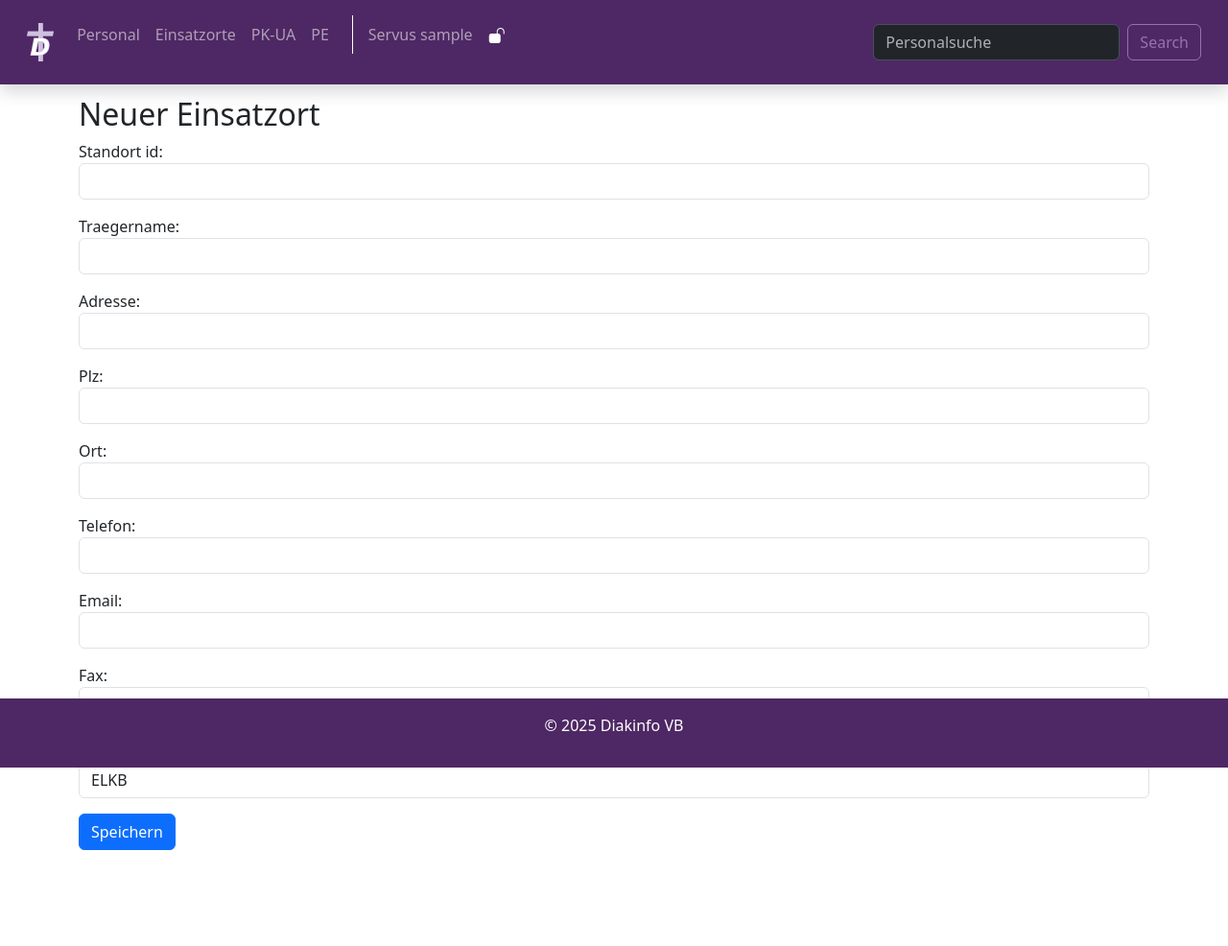
After one commit to VolliVollkrass/diakonen-portal, a Django app: page /einsatzorte/neuer_einsatzort/ in a window 1280 px wide. The commit adds this page. Shown: the whole page at 96% size. Run offline with Django 5.2, Linux system fonts and the light colour scheme; the visitor is signed in with stand-in values (Sample User, id 1).

Commit message:
Diakonen-Info-App Einsatzorte

```diff
--- a/diakinfo/settings.py
+++ b/diakinfo/settings.py
@@ -126,8 +126,6 @@ STATICFILES_DIRS = [
     BASE_DIR / "static",
 ]
 
-STATIC_ROOT = BASE_DIR / "staticfiles"
-
 # Default primary key field type
 # https://docs.djangoproject.com/en/5.2/ref/settings/#default-auto-field
 
--- a/personal/forms.py
+++ b/personal/forms.py
@@ -53,3 +53,20 @@ class EinsatzForm(forms.ModelForm):
             'umfang': forms.TextInput(attrs={'class': 'form-control'}),
 
         }
+
+class EinsatzortForm(forms.ModelForm):
+    class Meta:
+        model = Einsatzort
+        fields = ('standort_id', 'traegername', 'adresse', 'plz', 'ort', 'telefon', 'email', 'fax', 'traegerform')
+
+        widgets = {
+            'standort_id': forms.TextInput(attrs={'class': 'form-control'}),
+            'traegername': forms.TextInput(attrs={'class': 'form-control'}),
+            'adresse': forms.TextInput(attrs={'class': 'form-control'}),
+            'plz': forms.NumberInput(attrs={'class': 'form-control'}),
+            'ort': forms.TextInput(attrs={'class': 'form-control'}),
+            'telefon': forms.TextInput(attrs={'class': 'form-control'}),
+            'email': forms.EmailInput(attrs={'class': 'form-control'}),
+            'fax': forms.TextInput(attrs={'class': 'form-control'}),
+            'traegerform': forms.Select(attrs={'class': 'form-control'}),
+        }
--- a/personal/models.py
+++ b/personal/models.py
@@ -140,6 +140,11 @@ class Einsatzort(models.Model):
     telefon = models.CharField(max_length=30, blank=True, null=True)
     email = models.EmailField(max_length=100, blank=True, null=True)
     fax = models.CharField(max_length=30, blank=True, null=True)
+    traegerform = models.CharField(max_length=20, choices=TRAEGER_CHOICES, default='ELKB')
+
+    @property
+    def letzter_diakon(self):
+        return self.einsaetze.order_by('-startdatum').first() if self.einsaetze.exists() else None
 
     def __str__(self):
         return f"{self.traegername} ({self.standort_id})"
--- /dev/null
+++ b/personal/templates/einsatz/neuer_einsatzort.html
@@ -0,0 +1,12 @@
+{% extends "personal/base.html" %}
+
+{% block title %}Neuer Einsatzort{% endblock %}
+
+{% block content %}
+    <h2>Neuer Einsatzort</h2>
+    <form method="post">
+        {% csrf_token %}
+        {{ form.as_p }}
+        <button type="submit" class="btn btn-primary">Speichern</button>
+    </form>
+{% endblock %}
--- a/personal/templates/personal/menu.html
+++ b/personal/templates/personal/menu.html
@@ -11,6 +11,9 @@
 
         <li class="nav-item">
           <a class="nav-link" href="{% url 'personal' %}">Personal</a>
+        </li>
+        <li class="nav-item">
+          <a class="nav-link" href="{% url 'einsatzorte' %}">Einsatzorte</a>
         </li>
         <li class="nav-item">
           <a class="nav-link" href="{% url 'pkua' %}">PK-UA</a>
--- a/personal/urls.py
+++ b/personal/urls.py
@@ -7,7 +7,6 @@ urlpatterns = [
     path('', views.start, name='start'),
     path('personal/', views.personal, name='personal'),
     path('personal/<int:pk>/', views.person_detail, name='person_detail'),
-    path('testseite/', views.testseite, name='testseite'),
     path('personal/<int:pk>/neuer_kontakt/', views.neuer_kontakt, name='neuer_kontakt'),
     path('personal/<int:pk>/edit_kontakt/<int:kontakt_pk>/', views.neuer_kontakt, name='edit_kontakt'),
     path('pkua/', views.pkua, name='pkua'),
@@ -18,5 +17,7 @@ urlpatterns = [
     path('personal/<int:pk>/neuer_einsatz/', views.neuer_einsatz, name='neuer_einsatz'),
     path('personal/<int:pk>/edit_einsatz/<int:einsatz_pk>/', views.neuer_einsatz, name='edit_einsatz'),
     path('personal/<int:pk>/generate_pdf/', views.generate_pdf, name='generate_pdf'),
-
+    path('einsatzorte/', views.einsatzorte, name='einsatzorte'),
+    path('einsatzorte/neuer_einsatzort/', views.neuer_einsatzort, name='neuer_einsatzort'),
+    path('einsatzorte/<int:pk>/edit_einsatzort', views.neuer_einsatzort, name='edit_einsatzort')
 ]
--- a/personal/views.py
+++ b/personal/views.py
@@ -1,6 +1,6 @@
 from django.shortcuts import render, get_object_or_404, redirect
 from .models import *
-from .forms import KontaktForm, DiakonForm, EinsatzForm
+from .forms import KontaktForm, DiakonForm, EinsatzForm, EinsatzortForm
 from django.contrib.auth.decorators import login_required
 from django.http import HttpResponse
 from django.http import FileResponse
@@ -168,3 +168,21 @@ def generate_pdf(request, pk):
 
     buf.seek(0)
     return FileResponse(buf, as_attachment=True, filename=f"diakon_{diakon.personalnummer}.pdf")
+
+@login_required
+def einsatzorte (request):
+    einsatzorte = Einsatzort.objects.all()
+
+    return render(request, 'einsatz/einsatzorte.html',{'einsatzorte': einsatzorte} )
+
+@login_required
+def neuer_einsatzort (request, pk=None):
+    einsatzort = get_object_or_404(Einsatzort, pk=pk)if pk else None
+    if request.method == 'POST':
+        form = EinsatzortForm(request.POST, instance=einsatzort)
+        if form.is_valid():
+            einsatzort = form.save(commit=True)
+            return redirect('einsatzorte')
+    else:
+        form = EinsatzortForm(instance=einsatzort)
+    return render(request, 'einsatz/neuer_einsatzort.html', {'form': form})
```
Also changed, not shown: personal/templates/einsatz/einsatzorte.html (added, +50 -0 lines), personal/migrations/0011_einsatzort_traegerform.py (added).
